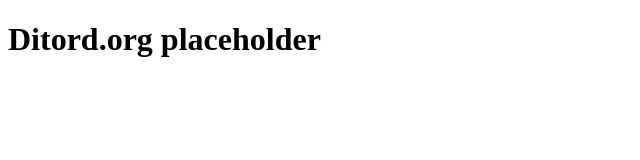
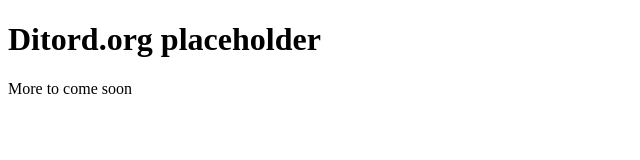
Before and after one commit to ditord/ditordorg, a plain HTML site: page index.html in a window 1280 px wide. Shown: the whole page, without its empty margins (0-640 px from the left). Drawn offline with Linux system fonts and the light colour scheme.

Commit message:
under construction text

```diff
--- a/index.html
+++ b/index.html
@@ -7,5 +7,6 @@
 
 <h1>Ditord.org placeholder</h1>
 
+<p>More to come soon</p>
 </body>
 </html>
```
